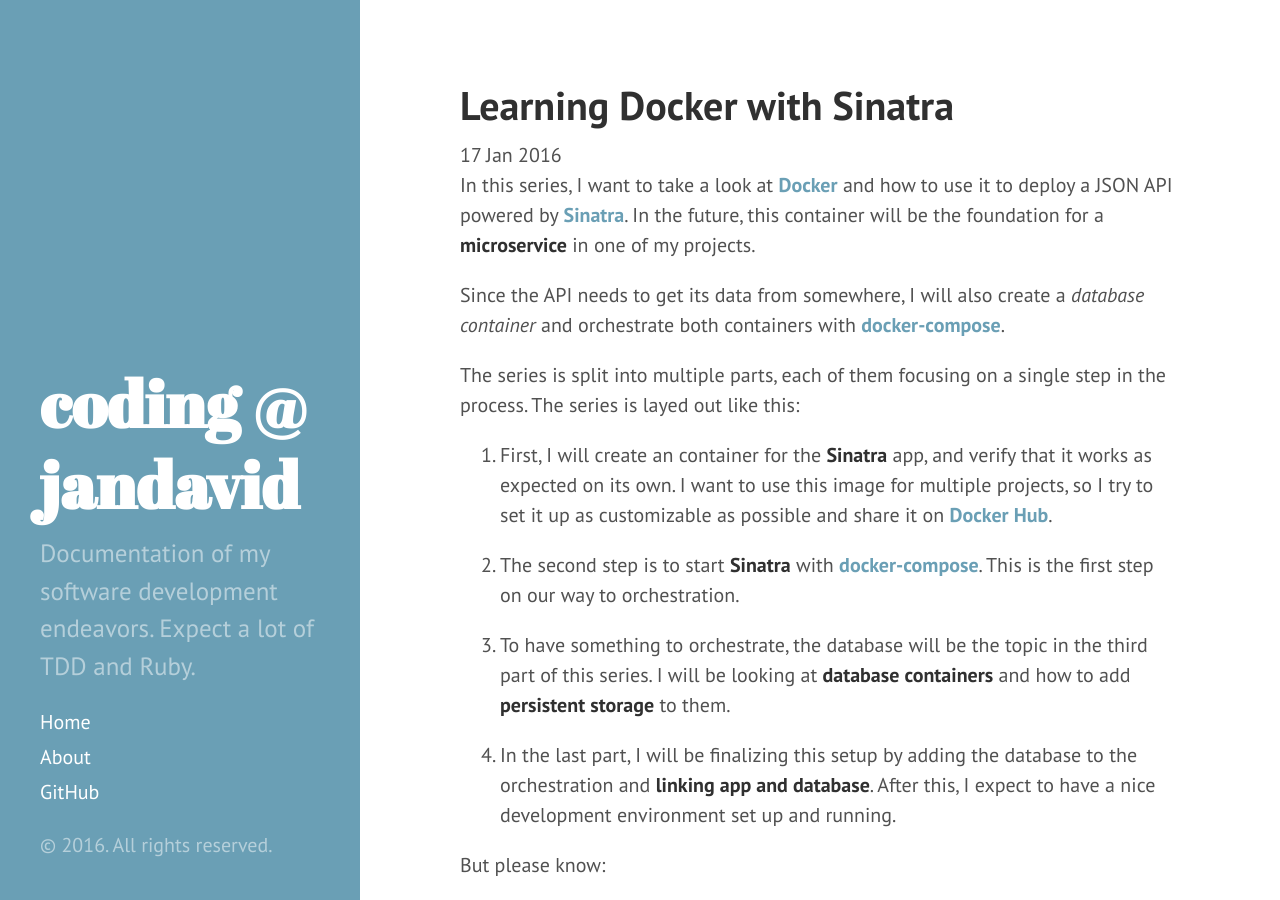
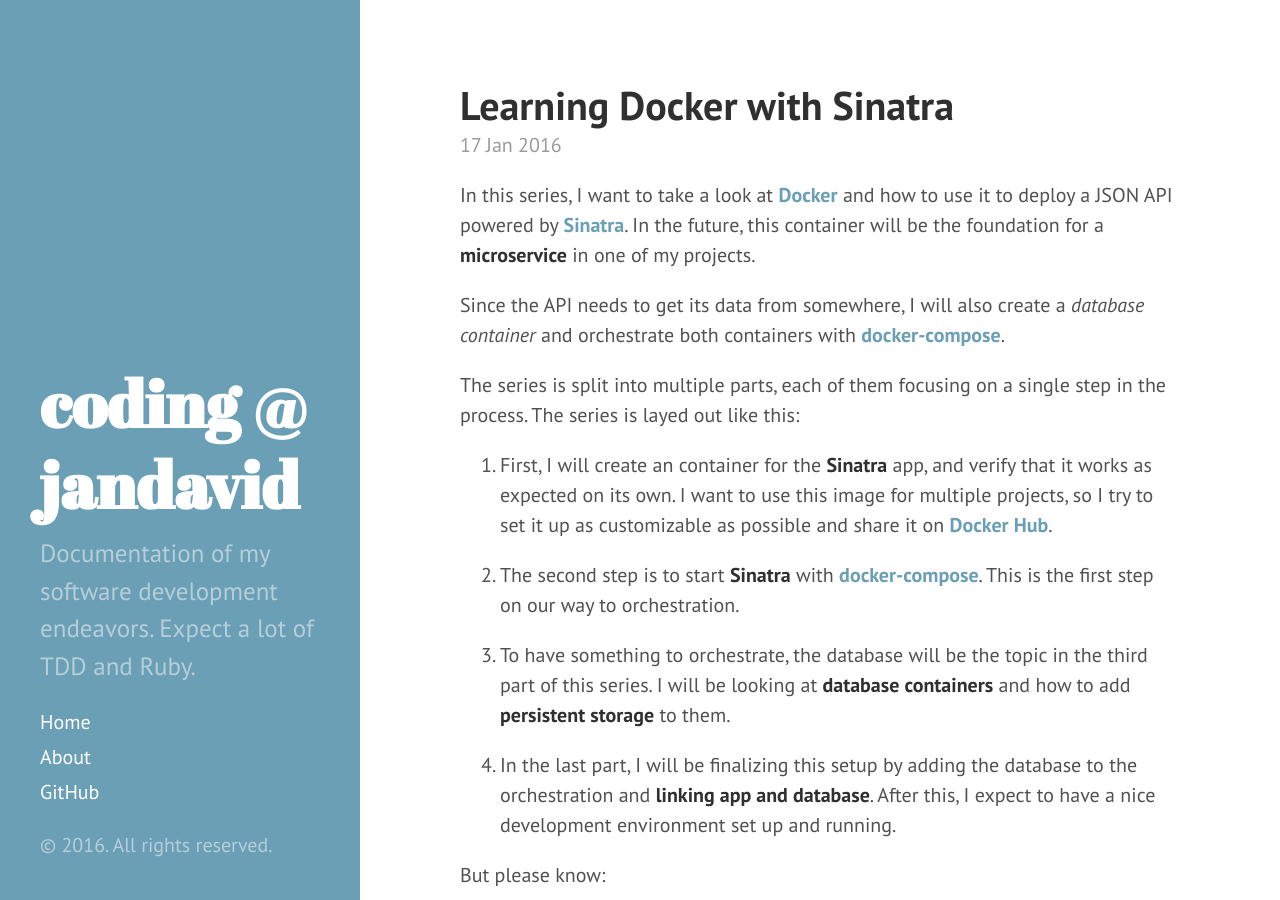
Before and after one commit to jdno/coding-blog, a Jekyll site: the page built from _posts/2016-01-17-learning-docker.md, in a window 1280 px wide and 900 px high. Built offline with Jekyll 4.4.1, drawn with Linux system fonts in a browser that asks for light colours; Markdown is read by kramdown in place of the engine named in the settings; comment, search, counter and statistics services are not loaded.

Commit message:
Add post-details div to post template
The post template did not have the post-details div around the
post-date, which lead to a not-so-nice looking layout. By including
the div, everything is back to normal.

```diff
--- a/_layouts/post.html
+++ b/_layouts/post.html
@@ -4,7 +4,9 @@
 
 <div class="post">
   <h1 class="post-title">{{ page.title }}</h1>
-  <span class="post-date">{{ page.date | date_to_string }}</span>
+  <div class="post-details">
+    <span class="post-date">{{ page.date | date_to_string }}</span>
+  </div>
   {{ content }}
 </div>
 
```
